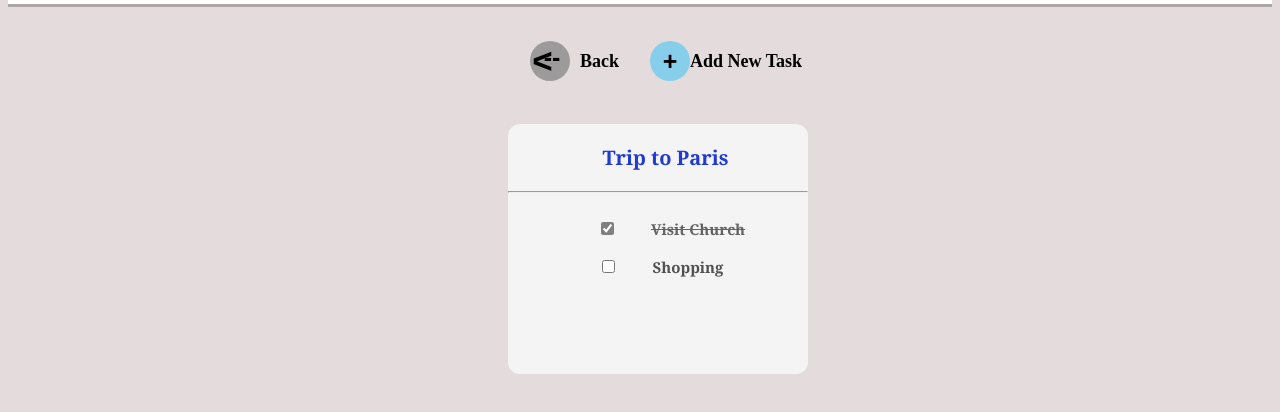
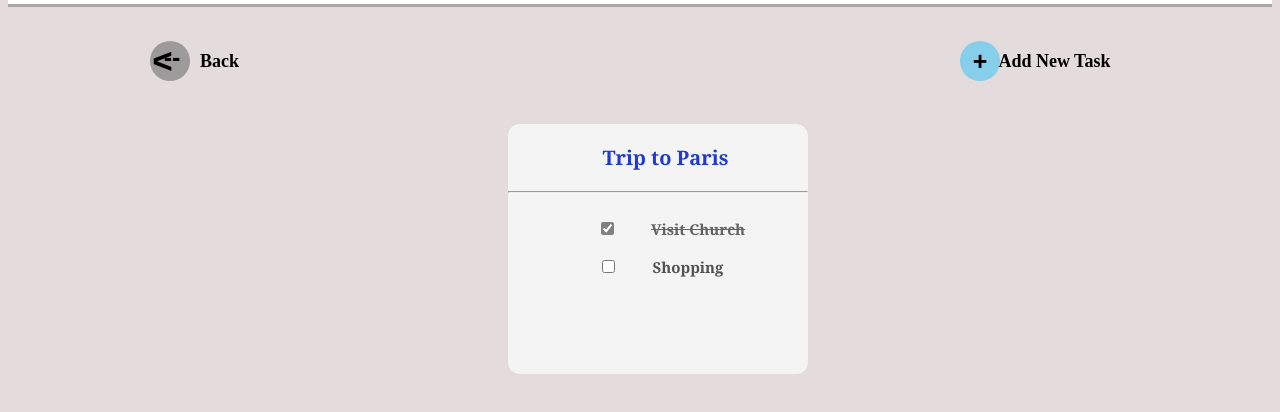
Before and after one commit to Shaiks-04/css_project, a plain HTML site: page project2.html in a window 1280 px wide. Shown: the part 54-466 px from the top of the page. Drawn offline with Linux system fonts and the light colour scheme.

Commit message:
Update project.css

```diff
--- a/project.css
+++ b/project.css
@@ -22,6 +22,7 @@ body{
     font-style: normal;
     font-weight: bold;
 }
+
 .b1{
     font-size:25px;
     height:40px;
@@ -57,12 +58,12 @@ font-size:35px;
 .plus1{
     position:absolute;
     top:95px;
-     left:530px;
+     left:150px;
 }
 .plus2{
     position:absolute;
     top:95px;
-    left: 650px;;
+    left: 75vw;;
 }
 .plus3{
     position:absolute;
@@ -154,14 +155,14 @@ right:380px;
     font-size:large;
     position: absolute;
     top:105px;
-    left:690px;
+    left:78vw;
 }
 .p3{
     font-weight: bold;
     font-size:large;
     position:absolute;
     top:105px;;
-    left:580px;
+    left:200px;
 }
 .next{
     background-color:white;
```
